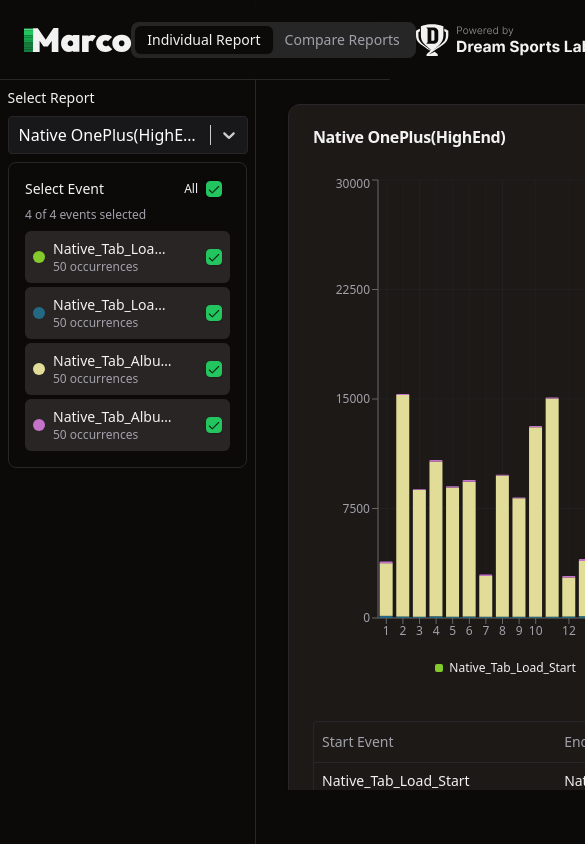
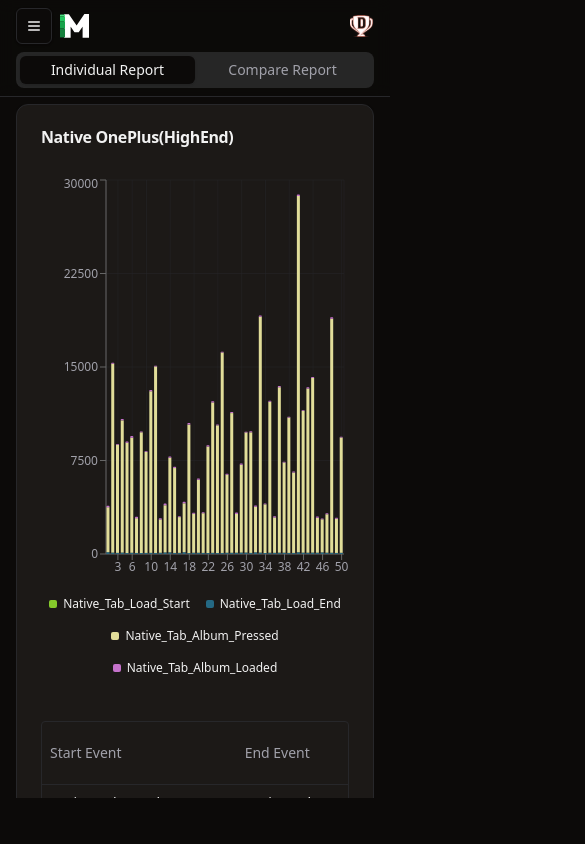
Before and after one commit to ds-horizon/marco, a React (Vite) app in the folder web/: page / in a window 390 px wide. Shown: the top 844 px of the page, 585 px wide, since content can reach past the window. Built offline with nearby package versions, Linux system fonts and the light colour scheme.

Commit message:
Fix/mobile responsive (#36)

```diff
--- a/web/src/App.tsx
+++ b/web/src/App.tsx
@@ -9,6 +9,9 @@ import { TooltipProvider } from './components/ui/tooltip';
 import { ComparisonBarChart } from './components/charts/comparison-bar-chart';
 import { IndividualReportSidebar } from './components/sidebar/IndividualReportSidebar';
 import { ComparisonPanelSidebar } from './components/sidebar/ComparisonPanelSidebar';
+import { Button } from './components/ui/button';
+import { X } from 'lucide-react';
+import { useIsMobile } from './hooks/useMobile';
 
 import {
   IComparisonBarCharConfig,
@@ -59,6 +62,8 @@ export function App() {
   const [currentTab, setCurrentTab] = useState<'reports' | 'comparison'>(
     'reports'
   );
+  const [isMobileSidebarOpen, setIsMobileSidebarOpen] = useState(false);
+  const isMobile = useIsMobile();
 
   const initialSelectionDone = useRef(false);
 
@@ -122,11 +127,20 @@ export function App() {
 
   return (
     <>
-      <Header currentTab={currentTab} onTabChange={setCurrentTab} />
+      <Header
+        isMobile={isMobile}
+        currentTab={currentTab}
+        onTabChange={(tab) => {
+          setCurrentTab(tab);
+          setIsMobileSidebarOpen(false);
+        }}
+        onOpenSidebar={() => setIsMobileSidebarOpen(true)}
+      />
       <div
         className={cn(
           'grid',
-          'grid-cols-[max-content,1fr]',
+          'md:grid-cols-[max-content,1fr]',
+          'grid-cols-1',
           'grid-rows-1',
           'w-full',
           'h-full'
@@ -160,10 +174,83 @@ export function App() {
               handleCompare={generateComparisonData}
             />
           )}
-          <main className="p-6 pt-24">
+
+          {/* Mobile sidebar overlay */}
+          {isMobile && isMobileSidebarOpen && (
+            <div className="fixed inset-0 z-50 md:hidden">
+              {/* Backdrop */}
+              <div
+                className="absolute inset-0 bg-black/50"
+                onClick={() => setIsMobileSidebarOpen(false)}
+              />
+
+              {/* Sidebar */}
+              <div className="absolute left-0 top-0 h-full w-80 bg-background shadow-lg">
+                <div className="flex items-center justify-between p-4 border-b">
+                  <h2 className="text-lg font-semibold">
+                    {currentTab === 'reports'
+                      ? 'Individual Report'
+                      : 'Compare Reports'}
+                  </h2>
+                  <Button
+                    onClick={() => setIsMobileSidebarOpen(false)}
+                    size="icon"
+                    variant="ghost"
+                  >
+                    <X className="h-4 w-4" />
+                  </Button>
+                </div>
+
+                <div className="h-full overflow-y-auto pb-16">
+                  {currentTab === 'reports' ? (
+                    <div className="[&>aside]:!static [&>aside]:!w-full [&>aside]:!py-4 [&>aside]:!border-r-0 [&>aside]:!block">
+                      <IndividualReportSidebar
+                        reports={reportList}
+                        selectedReport={selectedIndividualReport}
+                        onReportChange={handleIndividualReportChange}
+                        tags={
+                          individualTagsPerReport[selectedIndividualReport] ||
+                          []
+                        }
+                        setTags={(newTags) => {
+                          setIndividualTagsPerReport((prev) => {
+                            const updated = [...prev];
+                            updated[selectedIndividualReport] = newTags;
+                            return updated;
+                          });
+                        }}
+                        tagStats={
+                          tagCountByReport[selectedIndividualReport] || {}
+                        }
+                      />
+                    </div>
+                  ) : (
+                    <div className="[&>aside]:!static [&>aside]:!w-full [&>aside]:!py-4 [&>aside]:!border-r-0 [&>aside]:!block">
+                      <ComparisonPanelSidebar
+                        reports={reportList}
+                        selectedReportsOrder={selectedReportsOrder}
+                        tagsPerReport={comparisonTagsPerReport}
+                        setTagsPerReport={setComparisonTagsPerReport}
+                        setSelectedReportsOrder={setSelectedReportsOrder}
+                        uniqueTagsWithCountForMultipleReport={tagCountByReport}
+                        tooltipText={tooltipText}
+                        handleCompare={() => {
+                          generateComparisonData();
+                          setIsMobileSidebarOpen(false);
+                        }}
+                      />
+                    </div>
+                  )}
+                </div>
+              </div>
+            </div>
+          )}
+
+          <main className="p-4 pt-24">
+            <div className="w-full py-2">
               {currentTab === 'reports' ? (
                 selectedIndividualReport >= 0 ? (
-                <div className="overflow-y-auto max-h-[calc(100vh-150px)] p-2">
+                  <div className="overflow-y-auto max-h-[calc(100vh-150px)] w-full">
                     <ReportInsightsCard
                       data={reportEntries[selectedIndividualReport].data}
                       uniqueTagsWithCount={
@@ -176,24 +263,39 @@ export function App() {
                     />
                   </div>
                 ) : (
-                <EmptyPage content="Select a report to begin" />
+                  <EmptyPage
+                    content={
+                      isMobile
+                        ? 'Tap the menu button to select a report'
+                        : 'Select a report to begin'
+                    }
+                  />
                 )
               ) : currentTab === 'comparison' ? (
-              <div className="flex justify-center">
+                <div className="w-full">
                   {comparisonData ? (
+                    <div className="overflow-x-auto">
                       <ComparisonBarChart
                         chartData={comparisonData.data}
                         chartConfig={comparisonChartConfig}
                         metrics={comparisonData.metrics}
                         hideComparisonPanel={clearComparisonData}
                       />
+                    </div>
                   ) : (
-                  <EmptyPage content={tooltipText} />
+                    <EmptyPage
+                      content={
+                        isMobile
+                          ? 'Tap the menu button to select reports for comparison'
+                          : tooltipText
+                      }
+                    />
                   )}
                 </div>
               ) : (
                 <EmptyPage content="Select a report to begin" />
               )}
+            </div>
           </main>
         </TooltipProvider>
       </div>
--- /dev/null
+++ b/web/src/RnBenchmarkingWebPage.constant.ts
@@ -0,0 +1 @@
+export const mobileWidth = 767; // Mobile breakpoint in pixels (just below Tailwind's md: 768px)
--- a/web/src/components/charts/comparison-bar-chart.tsx
+++ b/web/src/components/charts/comparison-bar-chart.tsx
@@ -1,6 +1,13 @@
 'use client';
 
-import { Bar, BarChart, CartesianGrid, XAxis, YAxis } from 'recharts';
+import {
+  Bar,
+  BarChart,
+  CartesianGrid,
+  ResponsiveContainer,
+  XAxis,
+  YAxis,
+} from 'recharts';
 
 import { Card, CardContent, CardHeader, CardTitle } from '../ui/card';
 import {
@@ -21,6 +28,7 @@ import { Switch } from '../ui/switch';
 const ComparisonChartCard = ({
   config,
   data,
+  shouldShowMeanChart,
 }: {
   config: Record<
     string,
@@ -30,6 +38,7 @@ const ComparisonChartCard = ({
     }
   >;
   data: Record<string, string | number>[];
+  shouldShowMeanChart: boolean;
 }) => {
   return (
     <CardContent>
@@ -37,9 +46,14 @@ const ComparisonChartCard = ({
         config={config}
         className={cn('min-h-[200px]', 'h-[40vh]', 'w-full')}
       >
+        <ResponsiveContainer width="100%" height="100%">
           <BarChart accessibilityLayer data={data}>
             <CartesianGrid vertical horizontal />
-          <YAxis dataKey="maxHeight" />
+            {shouldShowMeanChart ? (
+              <YAxis dataKey="maxHeight" tick={{ fontSize: 12 }} />
+            ) : (
+              <YAxis tick={{ fontSize: 12 }} />
+            )}
             <XAxis
               dataKey="type"
               tickLine={false}
@@ -50,11 +64,14 @@ const ComparisonChartCard = ({
               cursor={false}
               content={<ChartTooltipContent indicator="dashed" />}
             />
-          <ChartLegend content={<ChartLegendContent className="flex-wrap" />} />
+            <ChartLegend
+              content={<ChartLegendContent className="flex-wrap" />}
+            />
             {Object.keys(config).map((key) => {
               return <Bar dataKey={key} fill={config[key].color} />;
             })}
           </BarChart>
+        </ResponsiveContainer>
       </ChartContainer>
     </CardContent>
   );
@@ -144,29 +161,37 @@ export function ComparisonBarChart({
 
   return (
     <Card className={cn('w-full')}>
-      <CardHeader className={cn('flex-row', 'justify-between', 'items-center')}>
-        <CardTitle>{description}</CardTitle>
-        <div className="flex items-center space-x-2">
-          <span>Mean Data</span>
+      <CardHeader className="flex flex-col md:flex-row justify-center md:justify-between items-center text-center gap-y-2">
+        <CardTitle className="text-xs md:text-base text-center">
+          {description}
+        </CardTitle>
+        <div className="flex items-center space-x-2 justify-center">
+          <span className="text-xs md:text-base">Mean Data</span>
           <Switch
             id="airplane-mode"
             checked={shouldShowMeanChart}
             onCheckedChange={setShouldShowMeanChart}
           />
-          <span>Iteration Data</span>
-          {/*<Button onClick={hideComparisonPanel} variant={'ghost'}>*/}
-          {/*  <X strokeWidth={2} />*/}
-          {/*</Button>*/}
+          <span className="text-xs md:text-base">Iteration Data</span>
         </div>
       </CardHeader>
 
       {shouldShowMeanChart ? (
-        <ComparisonChartCard data={chartDataWithMaxKey} config={chartConfig} />
+        <div>
+          <ComparisonChartCard
+            shouldShowMeanChart={shouldShowMeanChart}
+            data={chartDataWithMaxKey}
+            config={chartConfig}
+          />
+        </div>
       ) : (
+        <div>
           <ComparisonChartCard
+            shouldShowMeanChart={shouldShowMeanChart}
             data={chartWithMeanData}
             config={chartConfigWithMean}
           />
+        </div>
       )}
 
       <CardContent>
--- a/web/src/components/empty-page.tsx
+++ b/web/src/components/empty-page.tsx
@@ -13,7 +13,8 @@ export const EmptyPage = ({ content }: { content: string }) => {
         'flex',
         'items-center',
         'justify-center',
-        'text-2xl'
+        'md:text-2xl',
+        'text-sm'
       )}
     >
       {content}
--- /dev/null
+++ b/web/src/components/icon.tsx
@@ -0,0 +1,35 @@
+import { SVGProps } from 'react';
+
+const Icon = (props: SVGProps<SVGSVGElement>) => (
+  <a href={`https://marco.dreamsportslabs.com`} target="_blank">
+    <svg
+      xmlns="http://www.w3.org/2000/svg"
+      viewBox="0 0 112 92"
+      height={24} // fixed height
+      width={24 * (112 / 92)} // ≈ 29.2
+      fill="none"
+      {...props}
+    >
+      <path
+        fill="#fff"
+        d="M15.5 91 16 1h18l33.797 49.06h-8.032L93.425.22h18.488v91H86.668V42.353l3.697 1.027-18.487 26.718h-16.32L37.197 43.38l3.57-1.027V91H15.5Z"
+      />
+      <g clipPath="url(#a)">
+        <path fill="#4ADE80" d="M0 1h20v9H0z" />
+        <path fill="#22C55E" d="M0 10h20v9H0zM0 19h20v9H0z" />
+        <path fill="#16A34A" d="M0 28h20v9H0zM0 37h20v9H0zM0 46h20v9H0z" />
+        <path
+          fill="#15803D"
+          d="M0 55h20v9H0zM0 64h20v9H0zM0 73h20v9H0zM0 82h20v9H0z"
+        />
+      </g>
+      <defs>
+        <clipPath id="a">
+          <path fill="#fff" d="M0 3a2 2 0 0 1 2-2h18v90H2a2 2 0 0 1-2-2V3Z" />
+        </clipPath>
+      </defs>
+    </svg>
+  </a>
+);
+
+export default Icon;
--- a/web/src/components/logo.tsx
+++ b/web/src/components/logo.tsx
@@ -7,7 +7,7 @@ export function Logo({ size = 24 }: LogoProps) {
   const width = (407 / 91) * size;
 
   return (
-    <a href="/">
+    <a href="https://marco.dreamsportslabs.com/">
       <svg
         width={width}
         height={height}
--- a/web/src/components/sidebar/ComparisonPanelSidebar.tsx
+++ b/web/src/components/sidebar/ComparisonPanelSidebar.tsx
@@ -138,7 +138,8 @@ export function ComparisonPanelSidebar({
         'pt-24',
         'pb-4',
         'px-2',
-        'border-r'
+        'border-r',
+        'hidden md:block'
       )}
     >
       <div className="space-y-4">
@@ -169,7 +170,13 @@ export function ComparisonPanelSidebar({
             }}
             placeholder="Select reports"
             classNamePrefix="react-select"
-            styles={customSelectStyles}
+            styles={{
+              ...customSelectStyles,
+              menuPortal: (base) => ({ ...base, zIndex: 9999 }),
+            }}
+            menuPortalTarget={
+              typeof window !== 'undefined' ? document.body : null
+            }
           />
         </div>
 
--- a/web/src/components/sidebar/IndividualReportSidebar.tsx
+++ b/web/src/components/sidebar/IndividualReportSidebar.tsx
@@ -65,17 +65,13 @@ export const IndividualReportSidebar = ({
       backgroundColor: '#18181b',
       borderColor: '#27272a',
       color: '#fff',
-      width: 240,
-      minWidth: 240,
-      maxWidth: 240,
+      width: '100%',
     }),
     menu: (provided) => ({
       ...provided,
       backgroundColor: '#18181b',
       color: '#fff',
-      width: 240,
-      minWidth: 240,
-      maxWidth: 240,
+      width: '100%', // updated
     }),
     option: (provided, state) => ({
       ...provided,
@@ -112,8 +108,9 @@ export const IndividualReportSidebar = ({
         'top-0',
         'left-0',
         'z-40',
-        'py-24',
-        'border-r'
+        'py-28',
+        'border-r',
+        'hidden md:block'
       )}
     >
       <div
@@ -129,14 +126,11 @@ export const IndividualReportSidebar = ({
           'mb-12',
           'flex',
           'flex-col',
-          'items-center',
           'justify-between',
           'gap-2',
           'z-40'
         )}
       >
-        <div className="space-y-4">
-          <div>
         <h2 className="text-sm font-medium mb-2">Select Report</h2>
         <Select
           options={reportOptions}
@@ -154,8 +148,6 @@ export const IndividualReportSidebar = ({
           classNamePrefix="react-select"
           styles={customSelectStyles}
         />
-          </div>
-        </div>
       </div>
 
       <div className="px-2">
--- a/web/src/header.tsx
+++ b/web/src/header.tsx
@@ -2,18 +2,27 @@ import { Logo } from '~/components/logo';
 import { cn } from '~/utils/cn';
 import { PoweredBy } from './components/powered-by';
 import { Tabs, TabsList, TabsTrigger } from '~/components/ui/tabs';
+import Icon from '~/components/icon.tsx';
+import favicon from '../src/assets/dream11-logo.svg';
+import { Button } from './components/ui/button';
+import { Menu } from 'lucide-react';
 
 export function Header({
   currentTab,
   onTabChange,
+  isMobile,
+  onOpenSidebar,
 }: {
   currentTab: 'reports' | 'comparison';
   onTabChange: (tab: 'reports' | 'comparison') => void;
+  isMobile?: boolean;
+  onOpenSidebar?: () => void; // ⬅️ optional handler for menu
 }) {
   return (
     <header
       className={cn(
-        'p-6',
+        'p-2 md:p-6',
+        'px-4',
         'backdrop-blur',
         'bg-background/80',
         'fixed',
@@ -22,29 +31,70 @@ export function Header({
         'left-0',
         'z-50',
         'border-b',
-        'h-20',
+        'h-auto',
         'flex',
-        'items-center'
+        'flex-col',
+        'gap-2'
       )}
     >
-      <nav className="w-full flex items-center justify-between">
-        <Logo />
+      {isMobile ? (
+        <div className="flex items-center justify-between">
+          <div className="flex items-center gap-2">
+            <Button
+              onClick={onOpenSidebar}
+              className="shadow"
+              size="icon"
+              variant="outline"
+            >
+              <Menu className="h-4 w-4" />
+            </Button>
+            <Icon />
+          </div>
+          <a href="https://github.com/dream-sports-labs/marco" target="_blank">
+            <img src={favicon} alt="Dream11 Logo" width={24} height={24} />
+          </a>
+        </div>
+      ) : (
+        <div className="w-full flex items-center justify-between">
+          <Logo />
+          <Tabs
+            value={currentTab}
+            onValueChange={(value) =>
+              onTabChange(value as 'reports' | 'comparison')
+            }
+            className="w-auto"
+          >
+            <TabsList className="grid w-full grid-cols-2">
+              <TabsTrigger value="reports" className="text-xs md:text-sm">
+                Individual Report
+              </TabsTrigger>
+              <TabsTrigger value="comparison" className="text-xs md:text-sm">
+                Compare Reports
+              </TabsTrigger>
+            </TabsList>
+          </Tabs>
+          <PoweredBy repo="marco" />
+        </div>
+      )}
 
+      {isMobile && (
         <Tabs
           value={currentTab}
           onValueChange={(value) =>
             onTabChange(value as 'reports' | 'comparison')
           }
-          className="w-auto"
+          className="w-full"
         >
-          <TabsList>
-            <TabsTrigger value="reports">Individual Report</TabsTrigger>
-            <TabsTrigger value="comparison">Compare Reports</TabsTrigger>
+          <TabsList className="grid grid-cols-2 w-full">
+            <TabsTrigger value="reports" className="text-s">
+              Individual Report
+            </TabsTrigger>
+            <TabsTrigger value="comparison" className="text-s">
+              Compare Report
+            </TabsTrigger>
           </TabsList>
         </Tabs>
-
-        <PoweredBy repo="marco" />
-      </nav>
+      )}
     </header>
   );
 }
--- /dev/null
+++ b/web/src/hooks/useMobile.ts
@@ -0,0 +1,25 @@
+import { useState, useEffect } from 'react';
+
+const mobileWidth = 768; // Mobile breakpoint in pixels
+
+export const useIsMobile = () => {
+  const [isMobile, setIsMobile] = useState<boolean>(
+    typeof window !== 'undefined' ? window.innerWidth < mobileWidth : false
+  );
+
+  const handleWindowSizeChange = () => {
+    setIsMobile(window.innerWidth < mobileWidth);
+  };
+
+  useEffect(() => {
+    // Set initial state
+    handleWindowSizeChange();
+
+    window.addEventListener('resize', handleWindowSizeChange);
+    return () => {
+      window.removeEventListener('resize', handleWindowSizeChange);
+    };
+  }, []);
+
+  return isMobile;
+};
```
Also changed, not shown: web/src/components/charts/segmented-bar-chart.tsx (+10 -0 lines), web/src/assets/dream11-logo.svg (added), web/src/assets/favicon.svg (added). Lines whose indentation alone changed are shown as unchanged.
